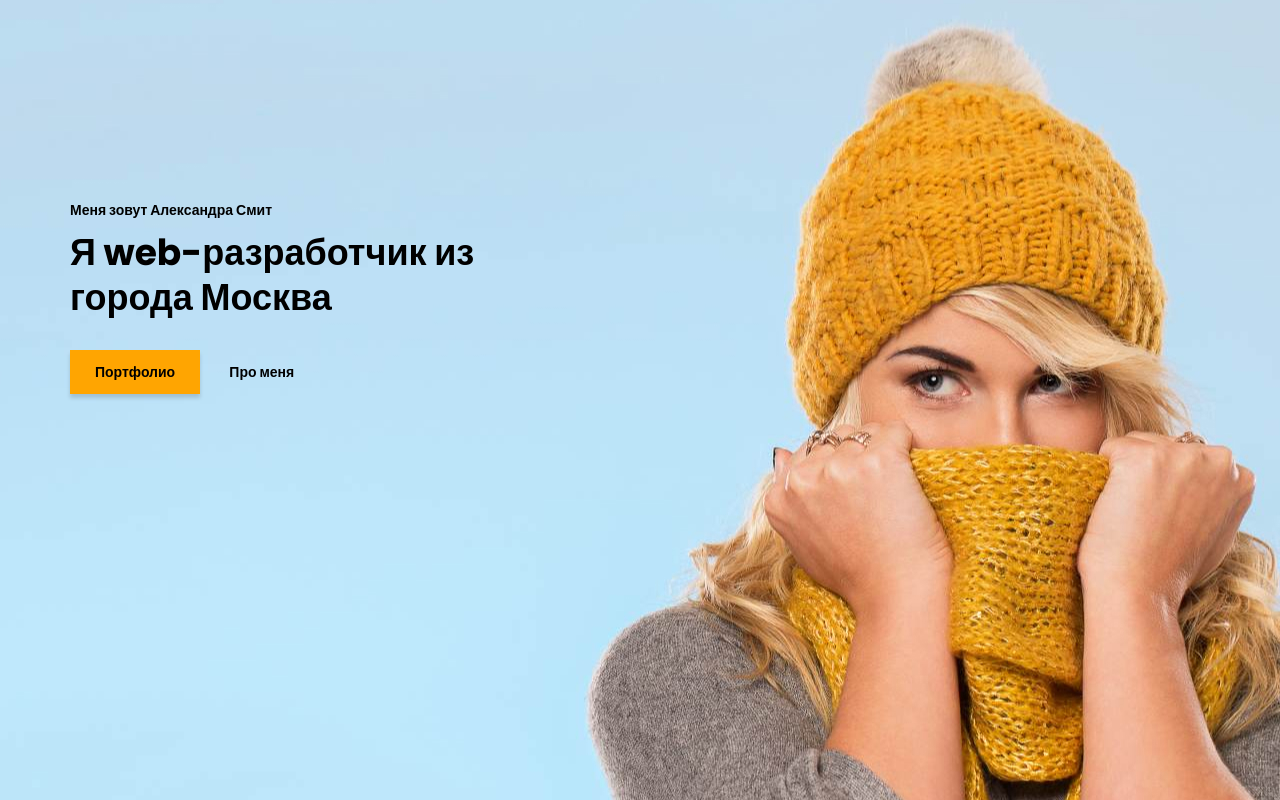
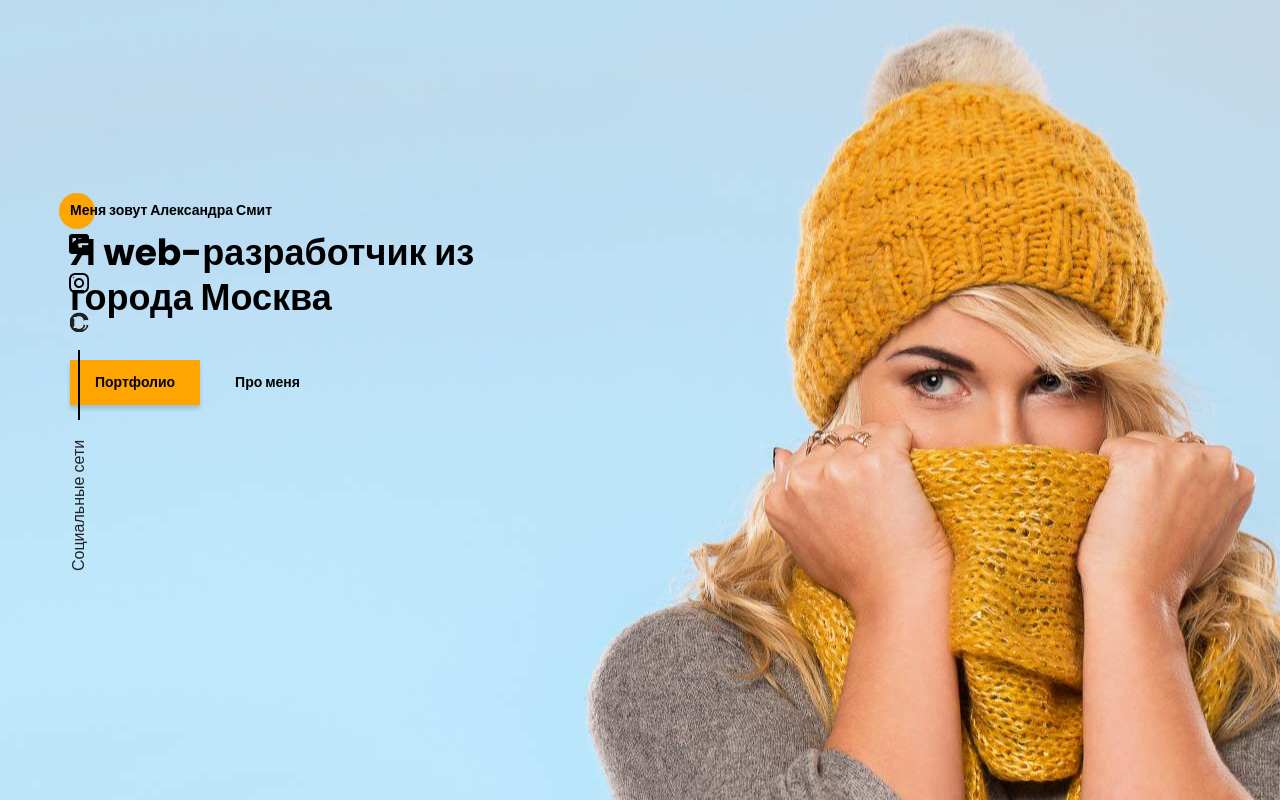
Before and after one commit to AlexiusMart/portfolio-grid-project, a website: page src/index.html in a window 1280 px wide. Drawn offline with nearby package versions, Linux system fonts and the light colour scheme; files that its build step writes are made by us from their sources; files whose address does not match are found by name.

Commit message:
promo complete

```diff
--- a/src/index.html
+++ b/src/index.html
@@ -44,9 +44,16 @@
     <link rel="stylesheet" href="css/style.min.css">
 </head>
 <body>
+    <div class="social">
+        <div class="social__text">Социальные сети</div>
+        <div class="social__line"></div>
+        <a href="#" class="social__link"><img src="../icons/social/github.svg" alt="соцсеть"></a>
+        <a href="#" class="social__link"><img src="../icons/social/instagram.svg" alt="соцсеть"></a>
+        <a href="#" class="social__link"><img src="../icons/social/facebook.svg" alt="соцсеть"></a>
+    </div>
     <div class="promo">
         <div class="container">
-            <div class="title title_fs14">Меня зовут Александра Смит</div>
+            <div class="title title_fs14 promo__subtitle">Меня зовут Александра Смит</div>
             <h1 class="title title_fs48 promo__title">Я web-разработчик из города Москва</h1>
             <div class="promo__wrapper">
                 <a href="#" class="btn">Портфолио</a>
--- /dev/null
+++ b/src/sass/base/_mixins.sass
@@ -0,0 +1,11 @@
+@mixin circle
+    &::before
+        content: ''
+        position: absolute
+        width: 36px
+        height: 36px
+        border-radius: 100%
+        background: $main-color
+        z-index: -1
+        top: -35%
+        left: -1%
--- a/src/sass/blocks/_promo.sass
+++ b/src/sass/blocks/_promo.sass
@@ -7,3 +7,11 @@
         margin-top: 9px
     &__wrapper
         margin-top: 40px
+    &__subtitle
+        position: relative
+        @include circle
+        z-index: 2
+    &__wrapper
+        width: 255px
+        display: flex
+        justify-content: space-between
--- /dev/null
+++ b/src/sass/blocks/_social.sass
@@ -0,0 +1,15 @@
+.social
+    position: fixed
+    display: flex
+    justify-content: space-between
+    align-items: center
+    width: 338px
+    transform: rotate(-90deg)
+    top: 390px
+    left: -90px
+    &__line
+        height: 2px
+        width: 70px
+        background: #000
+    &__link
+        transform: rotate(90deg)
--- a/src/sass/blocks/_title.sass
+++ b/src/sass/blocks/_title.sass
@@ -4,7 +4,6 @@
     color: #000000
     &_fs14
         font-size: 14px
-    &_fs16
     &_fs48
         font-size: 36px
         line-height: 45px
--- a/src/sass/style.sass
+++ b/src/sass/style.sass
@@ -1,6 +1,7 @@
 @import 'libs/bootstrap-reboot'
 @import url('https://fonts.googleapis.com/css2?family=Poppins:wght@500;700&display=swap')
 @import base/variables
+@import base/mixins
 
 *
     font-family: 'Poppins', sans-serif
@@ -14,3 +15,4 @@
 @import blocks/title
 @import blocks/button
 @import blocks/promo
+@import blocks/social
```
Also changed, not shown: dist/css/style.min.css, dist/index.html, src/sass/base/_mixins.scss (deleted), src/sass/base/_variables.sass (renamed from src/sass/base/_variables.scss).
